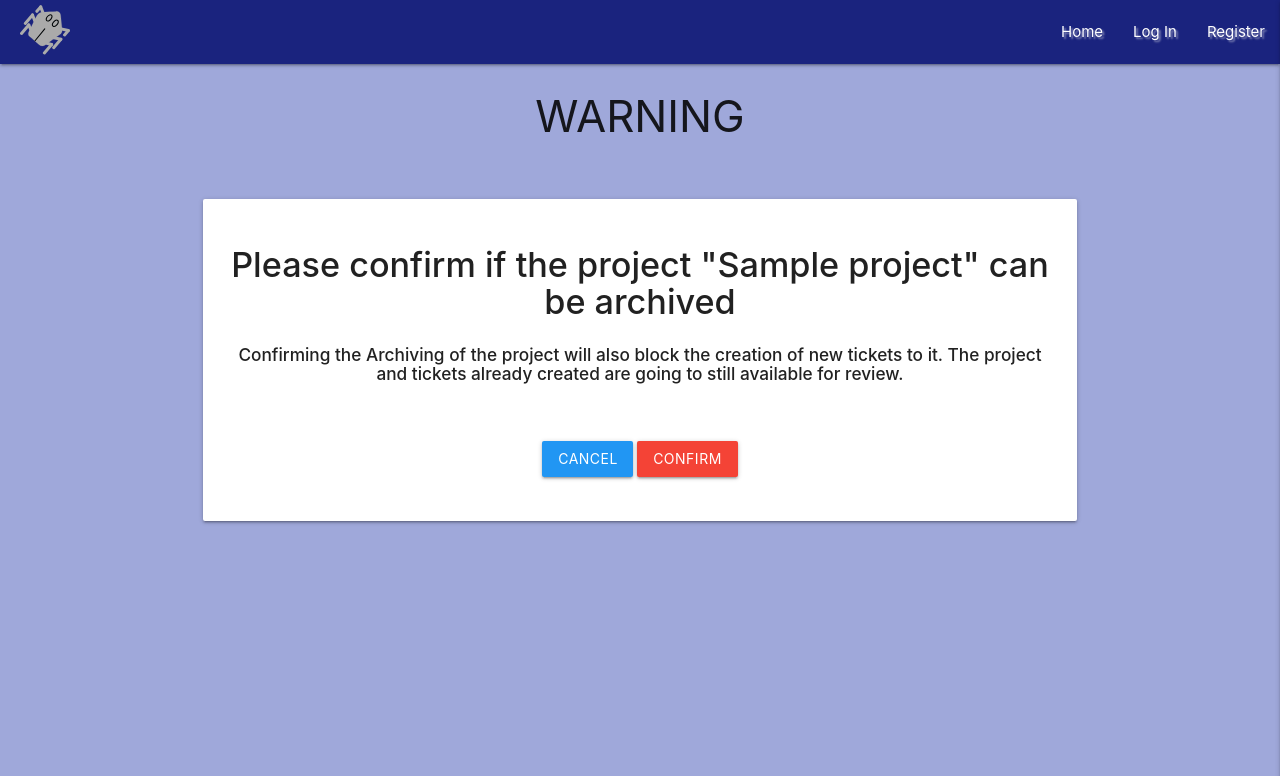
After one commit to fabiodearaujo/bug_tracker_mp3, a Flask app: page /project_archive_conf/1 in a window 1280 px wide. The commit adds this page. Shown: the top 776 px of the page. Run offline with Flask 2, Linux system fonts and the light colour scheme; a database or web service that is not in the repository returns one stand-in record (values such as "Sample title"); some libraries are stand-ins or nearby versions.

Commit message:
Created render template of confirmation to Archiving

```diff
--- a/app.py
+++ b/app.py
@@ -238,6 +238,12 @@ def delete_project(project_name):
     return redirect(url_for("home"))
 
 
+@app.route("/project_archive_conf/<project_name>", methods=["GET","POST"])
+def project_archive_conf(project_name):
+    project_name = mongo.db.project.find_one({"project_name": project_name})["project_name"]
+    return render_template("project_archive_conf.html", project_name=project_name)
+
+
 @app.route("/logout")
 def logout():
     # remove user from session cookies and return to home
--- /dev/null
+++ b/templates/project_archive_conf.html
@@ -0,0 +1,36 @@
+
+{% extends "base.html" %}
+
+{% block styles %}
+    <link rel="shortcut icon" href="../static/img/bugtrackerlogodark.svg" type="image/x-icon">
+{% endblock %}
+
+{% block logo %}
+    <a href="{{ url_for('home') }}" class="brand-logo" style="padding-left: 20px; padding-top: 5px;"><img src="..\static\img\bugtrackerlogolight.svg" height="50px" width="50px" alt="Bug Tracker Logo"></a>
+{% endblock %}
+
+{% block content %}
+    <h3 class="center-align">WARNING</h3>
+
+    <div class="row top-spacing">
+        <div class="col s12">
+            <div class="card-panel">
+                <div class="row">
+                    <div class="col s12 center-align">
+                        <h4><strong>Please confirm if the project "{{ project_name }}" can be archived</strong></h4>
+                    </div>
+                    <div class="col s12 center-align">
+                        <h6 class="text-red center-align"><strong>Confirming the Archiving of the project will also
+                            block the creation of new tickets to it. The project and tickets already created
+                            are going to still available for review.</strong></h6>
+                    </div>
+                    <div class="col s12 center-align top-spacing">
+                        <a href="{{ url_for('dashboard', user_name=session['user']) }}" class="white-text blue btn right-pad">Cancel</a>
+                        <a href="{{ url_for('archive_project', project_name=project_name) }}" class="white-text red btn">Confirm</a>
+                    </div>
+                </div>
+            </div>
+        </div>
+    </div>
+
+{% endblock %}
```
Also changed, not shown: templates/dashboard.html (+1 -17 lines).
